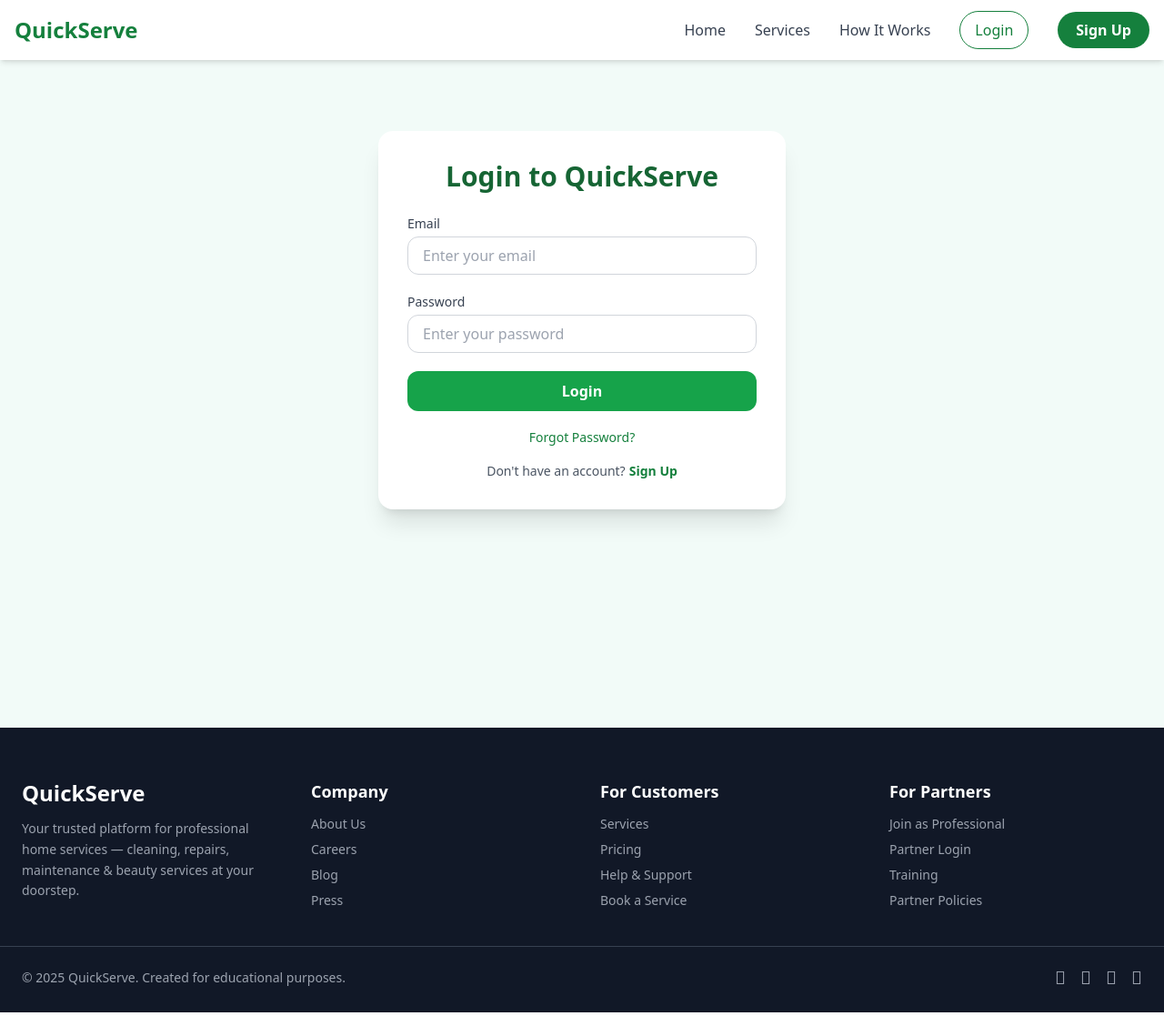
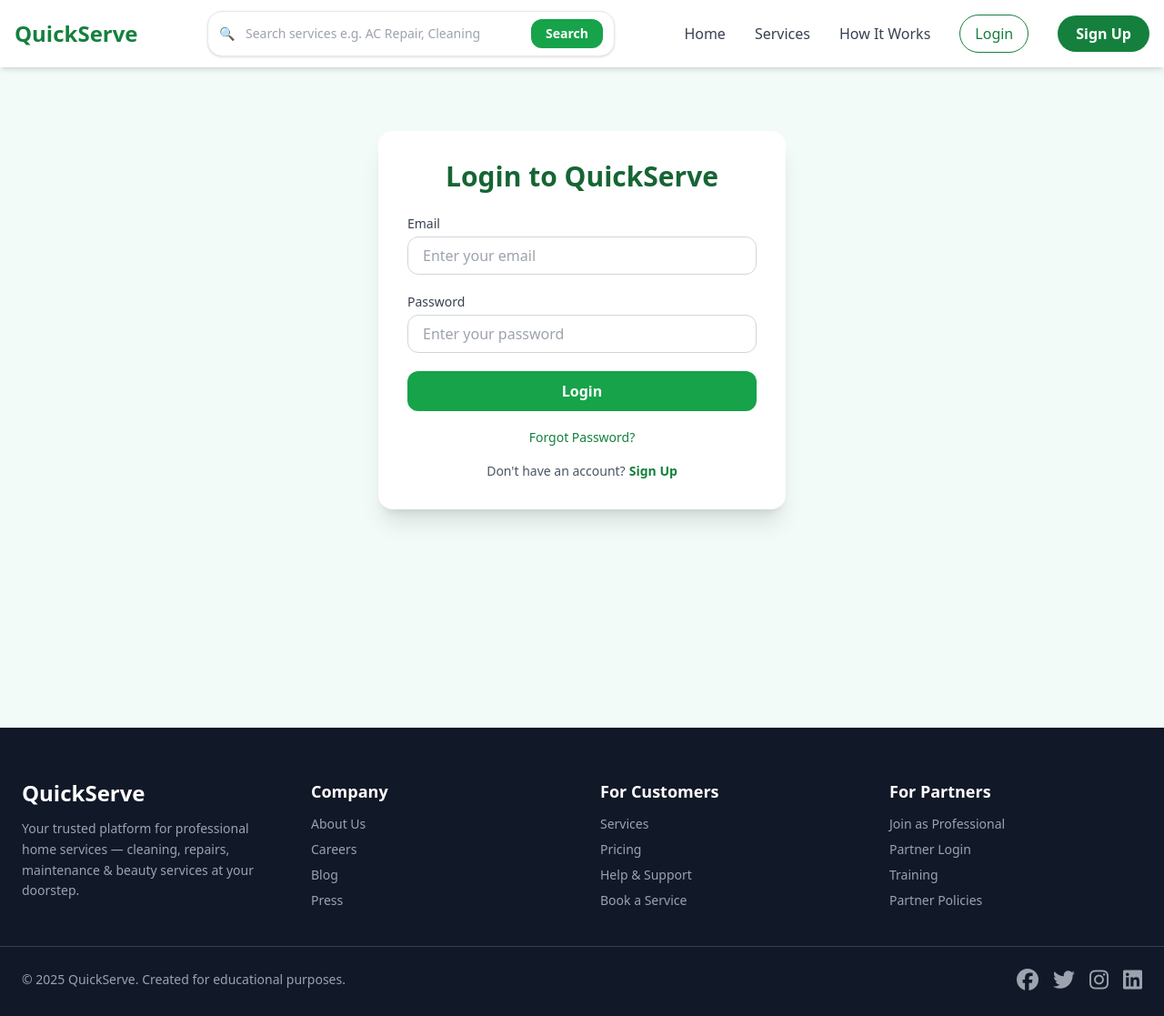
Before and after one commit to Household-Service-Management-System/QuickServe, a React (Vite) app in the folder client/: page /login in a window 1280 px wide. Shown: the whole page at 91% size. Built offline with nearby package versions, Linux system fonts and the light colour scheme.

Commit message:
Added Some changes in home nav and footer

```diff
--- a/client/index.html
+++ b/client/index.html
@@ -1,8 +1,12 @@
-<!doctype html>
+<!DOCTYPE html>
 <html lang="en">
   <head>
     <meta charset="UTF-8" />
     <link rel="icon" type="image/svg+xml" href="/vite.svg" />
+    <link
+      rel="stylesheet"
+      href="https://cdnjs.cloudflare.com/ajax/libs/font-awesome/6.5.0/css/all.min.css"
+    />
     <meta name="viewport" content="width=device-width, initial-scale=1.0" />
     <title>client</title>
   </head>
--- a/client/src/pages/Home/Footer.jsx
+++ b/client/src/pages/Home/Footer.jsx
@@ -1,11 +1,11 @@
 // Footer.jsx
 import { Link } from "react-router-dom";
+
 
 const Footer = () => {
   return (
     <footer className="bg-gray-900 text-gray-200 pt-14 pb-6">
       <div className="max-w-7xl mx-auto px-6 grid grid-cols-1 md:grid-cols-4 gap-10">
-
         {/* Brand Section */}
         <div>
           <h2 className="text-2xl font-bold text-white mb-3">QuickServe</h2>
@@ -19,32 +19,84 @@ const Footer = () => {
         <div>
           <h3 className="text-lg font-semibold text-white mb-3">Company</h3>
           <ul className="space-y-2 text-gray-400 text-sm">
-            <li><Link to="/" className="hover:text-white">About Us</Link></li>
-            <li><Link to="/" className="hover:text-white">Careers</Link></li>
-            <li><Link to="/" className="hover:text-white">Blog</Link></li>
-            <li><Link to="/" className="hover:text-white">Press</Link></li>
+            <li>
+              <Link to="/" className="hover:text-white">
+                About Us
+              </Link>
+            </li>
+            <li>
+              <Link to="/" className="hover:text-white">
+                Careers
+              </Link>
+            </li>
+            <li>
+              <Link to="/" className="hover:text-white">
+                Blog
+              </Link>
+            </li>
+            <li>
+              <Link to="/" className="hover:text-white">
+                Press
+              </Link>
+            </li>
           </ul>
         </div>
 
         {/* For Customers */}
         <div>
-          <h3 className="text-lg font-semibold text-white mb-3">For Customers</h3>
+          <h3 className="text-lg font-semibold text-white mb-3">
+            For Customers
+          </h3>
           <ul className="space-y-2 text-gray-400 text-sm">
-            <li><Link to="/" className="hover:text-white">Services</Link></li>
-            <li><Link to="/" className="hover:text-white">Pricing</Link></li>
-            <li><Link to="/" className="hover:text-white">Help & Support</Link></li>
-            <li><Link to="/" className="hover:text-white">Book a Service</Link></li>
+            <li>
+              <Link to="/" className="hover:text-white">
+                Services
+              </Link>
+            </li>
+            <li>
+              <Link to="/" className="hover:text-white">
+                Pricing
+              </Link>
+            </li>
+            <li>
+              <Link to="/" className="hover:text-white">
+                Help & Support
+              </Link>
+            </li>
+            <li>
+              <Link to="/" className="hover:text-white">
+                Book a Service
+              </Link>
+            </li>
           </ul>
         </div>
 
         {/* For Partners */}
         <div>
-          <h3 className="text-lg font-semibold text-white mb-3">For Partners</h3>
+          <h3 className="text-lg font-semibold text-white mb-3">
+            For Partners
+          </h3>
           <ul className="space-y-2 text-gray-400 text-sm">
-            <li><Link to="/" className="hover:text-white">Join as Professional</Link></li>
-            <li><Link to="/" className="hover:text-white">Partner Login</Link></li>
-            <li><Link to="/" className="hover:text-white">Training</Link></li>
-            <li><Link to="/" className="hover:text-white">Partner Policies</Link></li>
+            <li>
+              <Link to="/" className="hover:text-white">
+                Join as Professional
+              </Link>
+            </li>
+            <li>
+              <Link to="/" className="hover:text-white">
+                Partner Login
+              </Link>
+            </li>
+            <li>
+              <Link to="/" className="hover:text-white">
+                Training
+              </Link>
+            </li>
+            <li>
+              <Link to="/" className="hover:text-white">
+                Partner Policies
+              </Link>
+            </li>
           </ul>
         </div>
       </div>
@@ -52,18 +104,26 @@ const Footer = () => {
       {/* Bottom Section */}
       <div className="border-t border-gray-700 mt-10 pt-5">
         <div className="max-w-7xl mx-auto px-6 flex flex-col md:flex-row justify-between items-center gap-4">
-
           {/* Copyright */}
           <p className="text-gray-400 text-sm">
-            © {new Date().getFullYear()} QuickServe. Created for educational purposes.
+            © {new Date().getFullYear()} QuickServe. Created for educational
+            purposes.
           </p>
 
           {/* Socials */}
           <div className="flex gap-4">
-            <a href="#" className="text-gray-400 hover:text-white text-xl"></a>
-            <a href="#" className="text-gray-400 hover:text-white text-xl"></a>
-            <a href="#" className="text-gray-400 hover:text-white text-xl"></a>
-            <a href="#" className="text-gray-400 hover:text-white text-xl"></a>
+            <a href="#" className="text-gray-400 hover:text-white text-2xl">
+              <i className="fab fa-facebook"></i>
+            </a>
+            <a href="#" className="text-gray-400 hover:text-white text-2xl">
+              <i className="fab fa-twitter"></i>
+            </a>
+            <a href="#" className="text-gray-400 hover:text-white text-2xl">
+              <i className="fab fa-instagram"></i>
+            </a>
+            <a href="#" className="text-gray-400 hover:text-white text-2xl">
+              <i className="fab fa-linkedin"></i>
+            </a>
           </div>
         </div>
       </div>
--- a/client/src/pages/Home/Home.jsx
+++ b/client/src/pages/Home/Home.jsx
@@ -93,37 +93,7 @@ const Home = () => {
                     and relax—we’ll handle the rest.
                   </motion.p>
 
-                  <motion.div
-                    initial={{ opacity: 0, y: 20 }}
-                    animate={{ opacity: 1, y: 0 }}
-                    transition={{ duration: 0.7, delay: 0.3 }}
-                    className="bg-white bg-opacity-90 rounded-2xl shadow-lg p-3 md:p-4 flex flex-col md:flex-row gap-3 md:items-center mb-5"
-                  >
 
-                    <div className="flex-1 flex items-center gap-2 border border-gray-200 rounded-xl px-3 py-2 bg-white">
-                      <span className="text-gray-500 text-sm">📍</span>
-                      <select className="flex-1 bg-transparent text-sm md:text-base outline-none">
-                        <option>Pune, Maharashtra</option>
-                        <option>Mumbai, Maharashtra</option>
-                        <option>Nashik, Maharashtra</option>
-                        <option>Bengaluru, Karnataka</option>
-                      </select>
-                    </div>
-
-                    {/* Search */}
-                    <div className="flex-[2] flex items-center gap-2 border border-gray-200 rounded-xl px-3 py-2 bg-white">
-                      <span className="text-gray-500 text-sm">🔍</span>
-                      <input
-                        type="text"
-                        placeholder="What service do you need? e.g. '2BHK Cleaning, AC Service'"
-                        className="flex-1 bg-transparent text-xs md:text-sm outline-none"
-                      />
-                    </div>
-
-                    <button className="w-full md:w-auto px-5 py-2.5 rounded-xl text-sm md:text-base font-semibold bg-green-600 text-white hover:bg-green-700 transition">
-                      Search Services
-                    </button>
-                  </motion.div>
 
 
                   <motion.div
--- a/client/src/pages/Home/Nav.jsx
+++ b/client/src/pages/Home/Nav.jsx
@@ -9,17 +9,34 @@ const Nav = () => {
   return (
     <nav className="w-full bg-white shadow-md fixed top-0 left-0 z-50">
       <div className="max-w-7xl mx-auto px-4 py-3 flex justify-between items-center">
-
         {/* Logo */}
         <Link to="/" className="text-2xl font-extrabold text-green-700">
           QuickServe
         </Link>
 
+        <div className="hidden md:flex items-center gap-3 bg-white px-3 py-2 rounded-2xl shadow border border-gray-200 max-w-md w-full">
+          <span className="text-gray-500 text-sm">🔍</span>
+          <input
+            type="text"
+            placeholder="Search services e.g. AC Repair, Cleaning"
+            className="flex-1 bg-transparent text-sm outline-none"
+          />
+          <button className="px-4 py-1.5 rounded-xl text-sm font-semibold bg-green-600 text-white hover:bg-green-700 transition">
+            Search
+          </button>
+        </div>
+
         {/* Menu Button */}
         <div className="hidden md:flex items-center space-x-8 text-gray-700 font-medium">
-          <Link to="/" className="hover:text-green-700">Home</Link>
-          <Link to="/ServicesList" className="hover:text-green-700">Services</Link>
-          <Link to="/HowItWorks" className="hover:text-green-700">How It Works</Link>
+          <Link to="/" className="hover:text-green-700">
+            Home
+          </Link>
+          <Link to="/ServicesList" className="hover:text-green-700">
+            Services
+          </Link>
+          <Link to="/HowItWorks" className="hover:text-green-700">
+            How It Works
+          </Link>
           {/* <Link to="/about" className="hover:text-green-700">About</Link>
           <Link to="/support" className="hover:text-green-700">Support</Link> */}
 
@@ -54,9 +71,15 @@ const Nav = () => {
           animate={{ opacity: 1, y: 0 }}
           className="md:hidden bg-white shadow-md px-6 pb-4 space-y-4 font-medium text-gray-700"
         >
-          <Link to="/" className="block hover:text-green-700">Home</Link>
-          <Link to="/ServicesList" className="block hover:text-green-700">Services</Link>
-          <Link to="/Services" className="block hover:text-green-700">How It Works</Link>
+          <Link to="/" className="block hover:text-green-700">
+            Home
+          </Link>
+          <Link to="/ServicesList" className="block hover:text-green-700">
+            Services
+          </Link>
+          <Link to="/Services" className="block hover:text-green-700">
+            How It Works
+          </Link>
           {/* <Link to="/about" className="block hover:text-green-700">About</Link>
           <Link to="/support" className="block hover:text-green-700">Support</Link> */}
 
```
